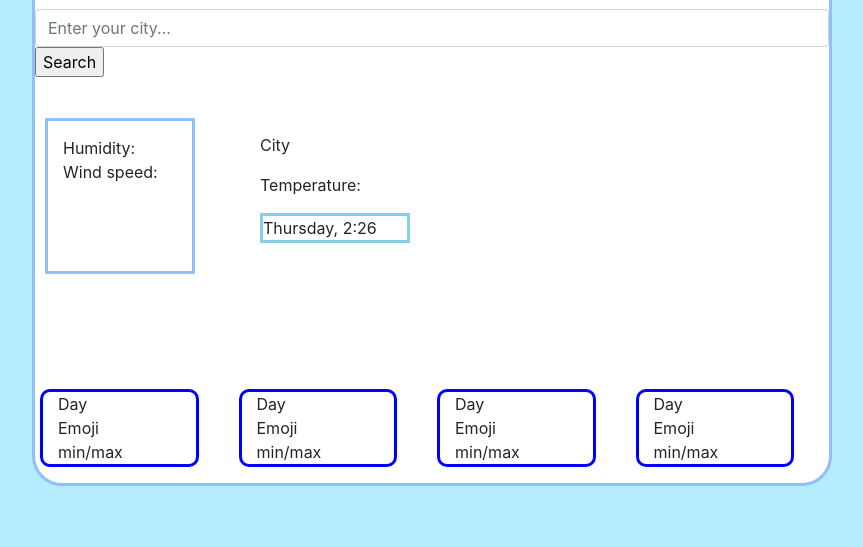
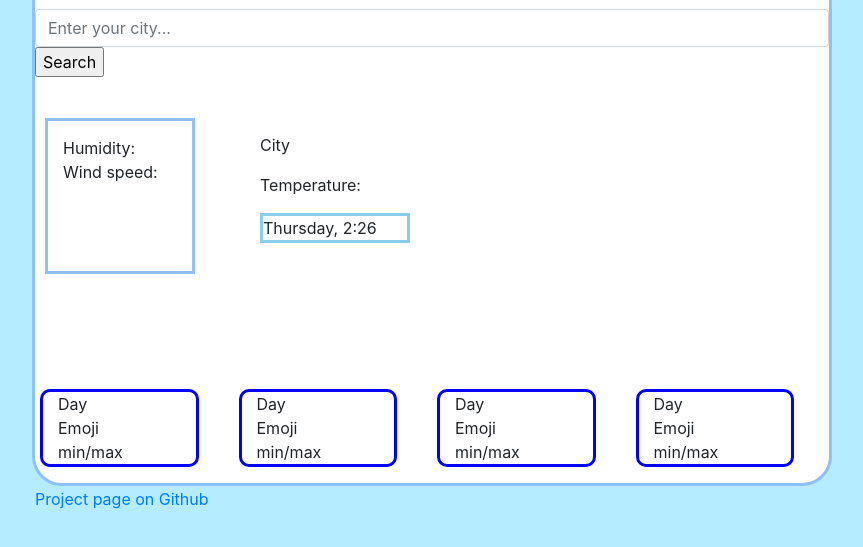
Before and after one commit to Ka7herine/my-weather-app, a plain HTML site: page index.html in a window 1280 px wide. Shown: the part 229-776 px from the top of the page, without its empty margins (208-1071 px from the left). Drawn offline with nearby package versions, Linux system fonts and the light colour scheme.

Commit message:
add link to github project page

```diff
--- a/index.html
+++ b/index.html
@@ -88,6 +88,11 @@
           </div>
         </div>
       </div>
+      <div class="github-link">
+        <a href="https://github.com/Ka7herine/my-weather-app"
+          >Project page on Github</a
+        >
+      </div>
     </div>
     <script src="src/index.js"></script>
   </body>
```
